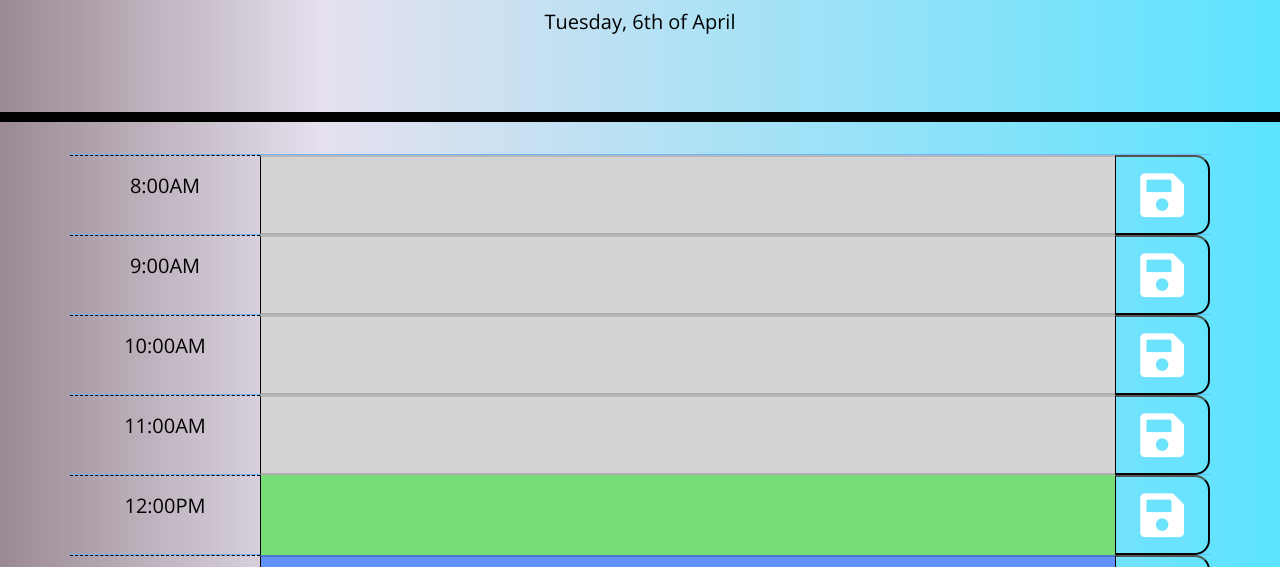
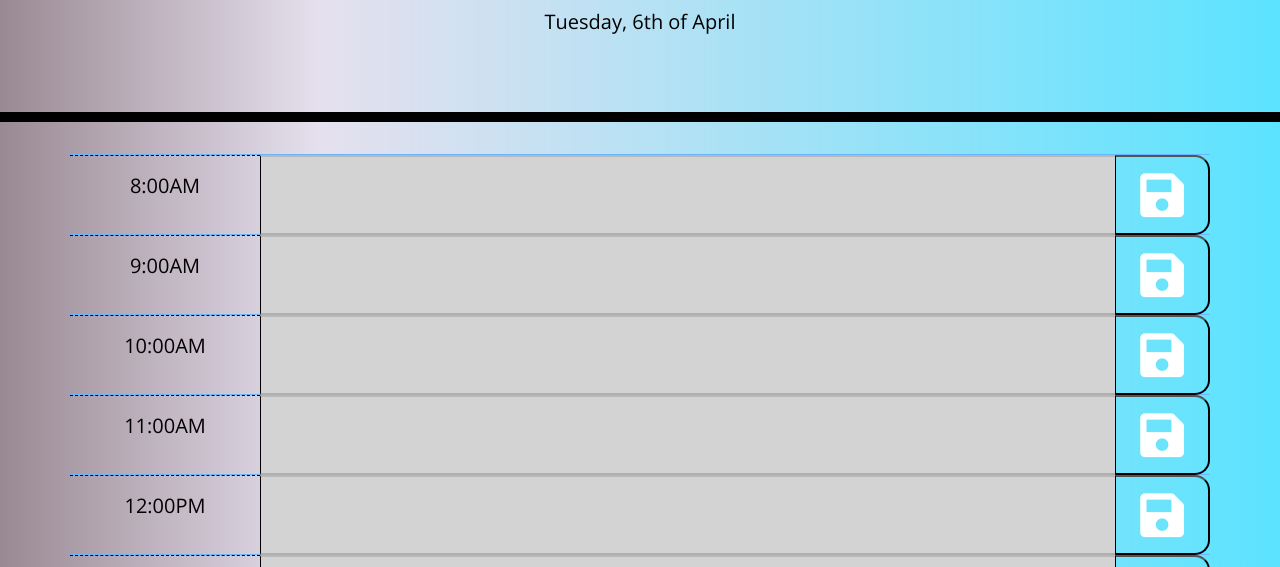
Before and after one commit to Robert-Rousset/Daily-Planner, a plain HTML site: page index.html in a window 1280 px wide. Shown: the part 182-749 px from the top of the page. Drawn offline with nearby package versions, Linux system fonts and the light colour scheme.

Commit message:
Final copy, will improve later

```diff
--- a/Assets/script.js
+++ b/Assets/script.js
@@ -1,5 +1,4 @@
 var currentTime = moment().hour();
-
 
 $(document).ready(function(){
   //ADDING CURRENT DAY AT THE TOP OF THE PAGE
@@ -25,7 +24,6 @@ $(document).ready(function(){
   if (hours > 12){
     hour.text(hours -12 + ":00PM")
   }
-
   row.append(hour);
 
   //THIS IS THE TEXT AREA//
@@ -34,29 +32,24 @@ $(document).ready(function(){
   row.append(userInput);
 
   //ADD LOCAL STORAGE TO USER INPUT//
-
   userInput.textContent = localStorage.getItem(hours);
 
   //FOR THE CHANGING COLOURS//
-
-    if(hours  < 12){
+    if(hours  < currentTime){
       userInput.addClass('past')
       userInput.removeClass('present')
       userInput.removeClass('future')
     }
-    if(hours === 12){
+    if(hours === currentTime){
       userInput.removeClass('past')
       userInput.addClass('present')
       userInput.removeClass('future')
     }
-    if(hours > 12){
+    if(hours > currentTime){
       userInput.removeClass('past')
       userInput.removeClass('present')
       userInput.addClass('future')
     }
-
-
-
   //SAVE BUTTON//
   var button = $('<button>')
   button.addClass('saveBtn col col-lg-1')
@@ -69,7 +62,6 @@ $(document).ready(function(){
 
   //MAKING THE SAVED CONTENT APPEAR AFTER REFRESH//
 
-
   //MAKING THE BUTTON SAVE THE USERS CONTENT TO LOCAL STORAGE//
   button.on("click", function(){
 
@@ -81,10 +73,5 @@ $(document).ready(function(){
     console.log(userText)
     console.log(localStorage.getItem(hours))
   })
-
   }
-
-
-
-
 });
```
Also changed, not shown: index.html (+3 -1 lines).
